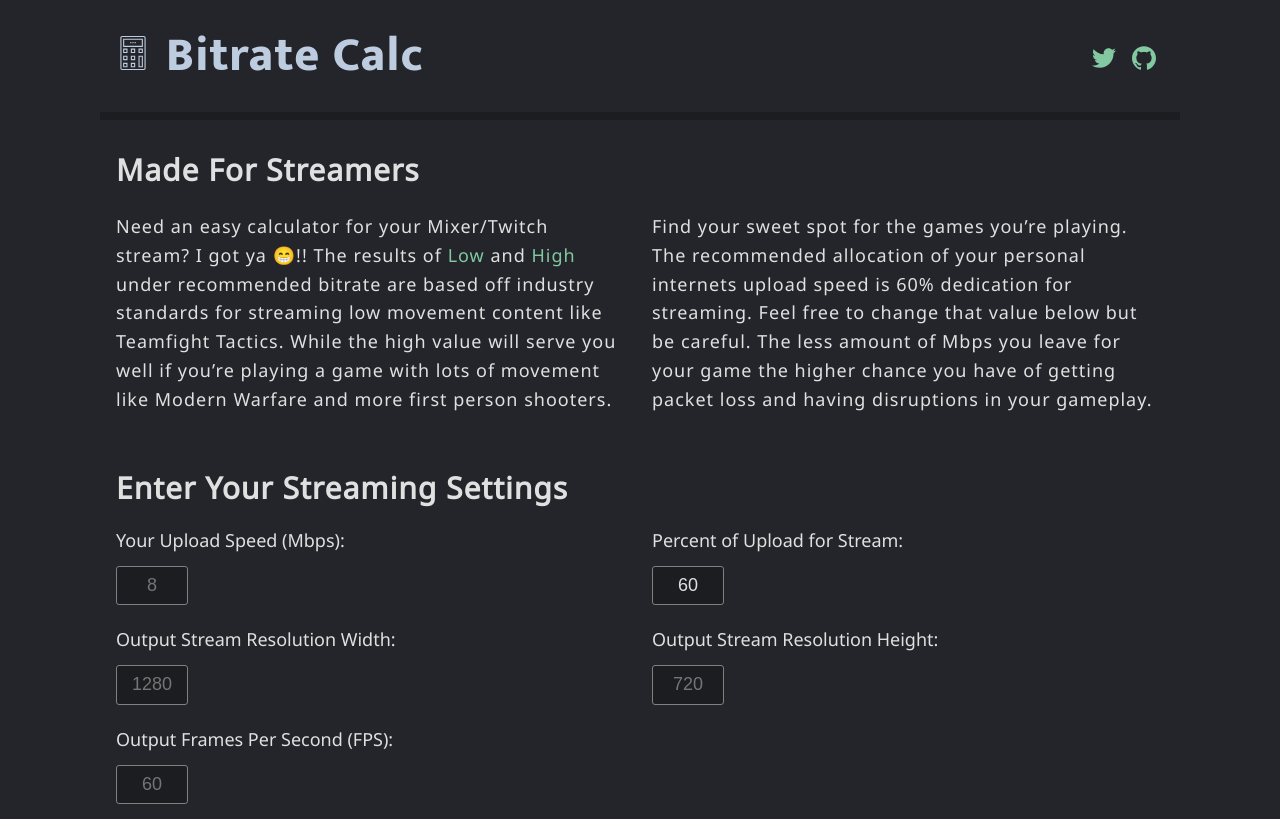
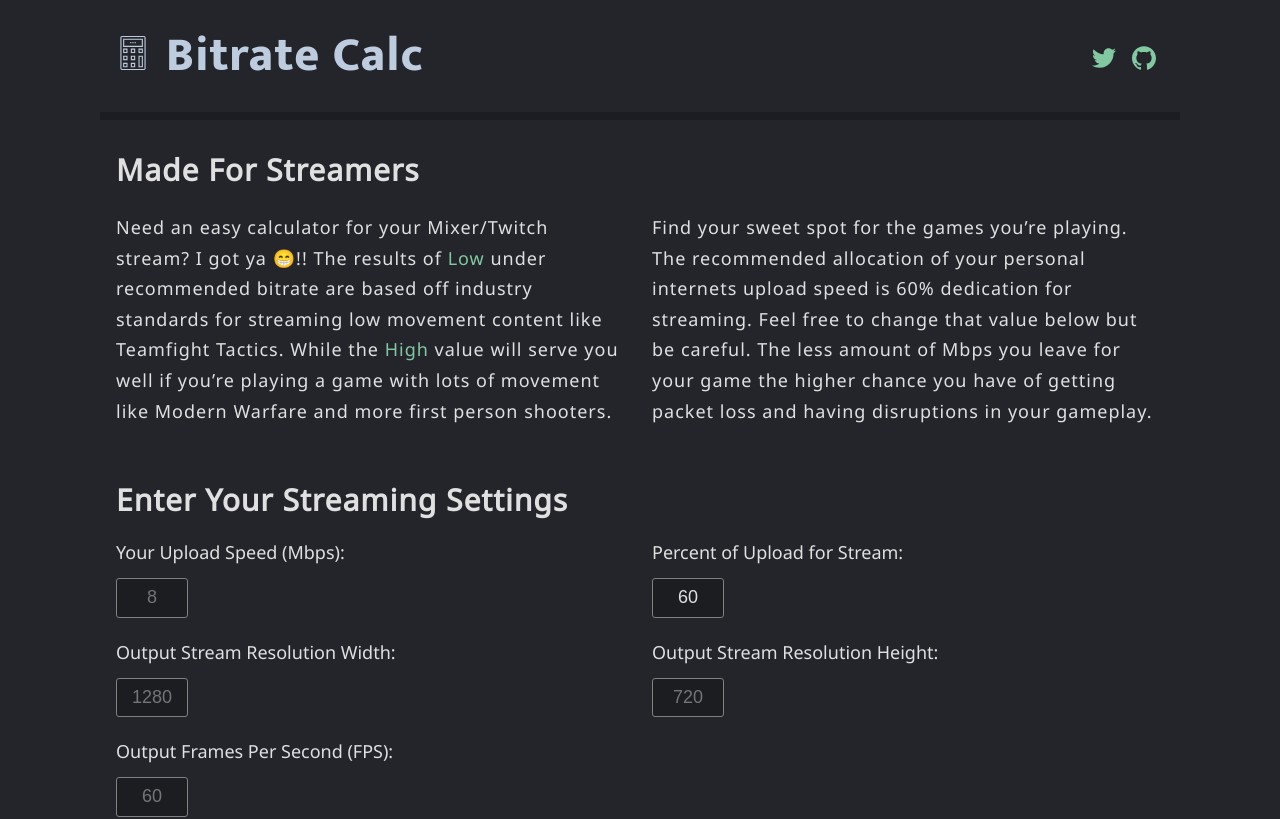
Before and after one commit to cory-tanner/bitratecalc, a React (Create React App) app: page / in a window 1280 px wide. Shown: the top 819 px of the page. Built offline with nearby package versions, Linux system fonts and the light colour scheme.

Commit message:
Fix copy mistake (#22)

```diff
--- a/src/components/modules/intro.js
+++ b/src/components/modules/intro.js
@@ -3,7 +3,7 @@ import React from 'react';
 const Intro = () => (
   <section className="section grid">
     <h3 className="t-section-heading grid__item section__heading">Made For Streamers</h3>
-    <p className="t-body grid__item section__copy" data-grid-medium="6">Need an easy calculator for your Mixer/Twitch stream? I got ya <span role="img" aria-label="smile">😁</span>!! The results of <a href="#resultLow" className="t-link">Low</a> and <a href="#resultHigh" className="t-link">High</a> under recommended bitrate are based off industry standards for streaming low movement content like Teamfight Tactics. While the high value will serve you well if you’re playing a game with lots of movement like Modern Warfare and more first person shooters.</p>
+    <p className="t-body grid__item section__copy" data-grid-medium="6">Need an easy calculator for your Mixer/Twitch stream? I got ya <span role="img" aria-label="smile">😁</span>!! The results of <a href="#resultLow" className="t-link">Low</a> under recommended bitrate are based off industry standards for streaming low movement content like Teamfight Tactics. While the <a href="#resultHigh" className="t-link">High</a> value will serve you well if you’re playing a game with lots of movement like Modern Warfare and more first person shooters.</p>
     <p className="t-body grid__item section__copy" data-grid-medium="6">Find your sweet spot for the games you’re playing. The recommended allocation of your personal internets upload speed is 60% dedication for streaming. Feel free to change that value below but be careful. The less amount of Mbps you leave for your game the higher chance you have of getting packet loss and having disruptions in your gameplay.</p>
   </section>
 )
--- a/src/styles/components/section.scss
+++ b/src/styles/components/section.scss
@@ -7,7 +7,7 @@
 }
 
 .section__copy {
-  @media (max-width: 599px) {
+  @media (max-width: 679px) {
     &:not(:last-of-type) {
       margin-bottom: 1em;
     }
--- a/src/styles/grid.scss
+++ b/src/styles/grid.scss
@@ -3,11 +3,11 @@
   display: grid;
   grid-template-columns: repeat(12, 1fr);
 
-  @media (max-width: 599px) {
+  @media (max-width: 679px) {
     grid-column-gap: 12px;
   }
 
-  @media (min-width: 600px) {
+  @media (min-width: 680px) {
     grid-column-gap: 24px;
   }
 }
@@ -57,7 +57,7 @@
   }
 
   /* Data attributes that control the amount of columns an item will span within the 12 column layout for "medium" viewports and up */
-	@media (min-width: 600px) {
+	@media (min-width: 680px) {
     &[data-grid-medium="1"] {
       grid-column-end: span 1;
     }
--- a/src/styles/typography.scss
+++ b/src/styles/typography.scss
@@ -56,7 +56,7 @@
 .t-body {
   font-size: var(--type-scale-18);
   letter-spacing: .0625rem;
-  line-height: 1.6;
+  line-height: 1.7;
 
   @media (max-width: 599px) {
     font-size: var(--type-scale-16);
```
